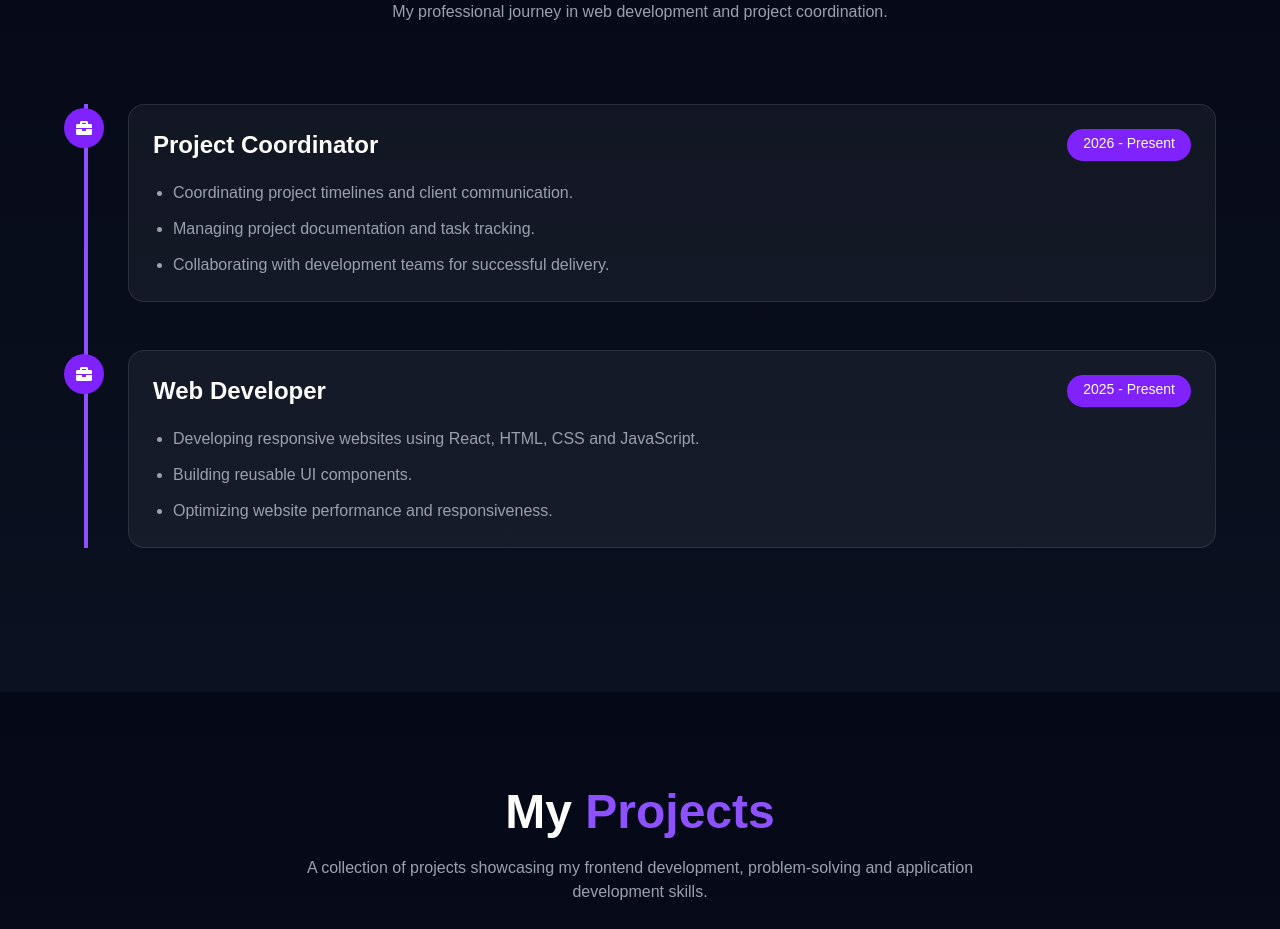
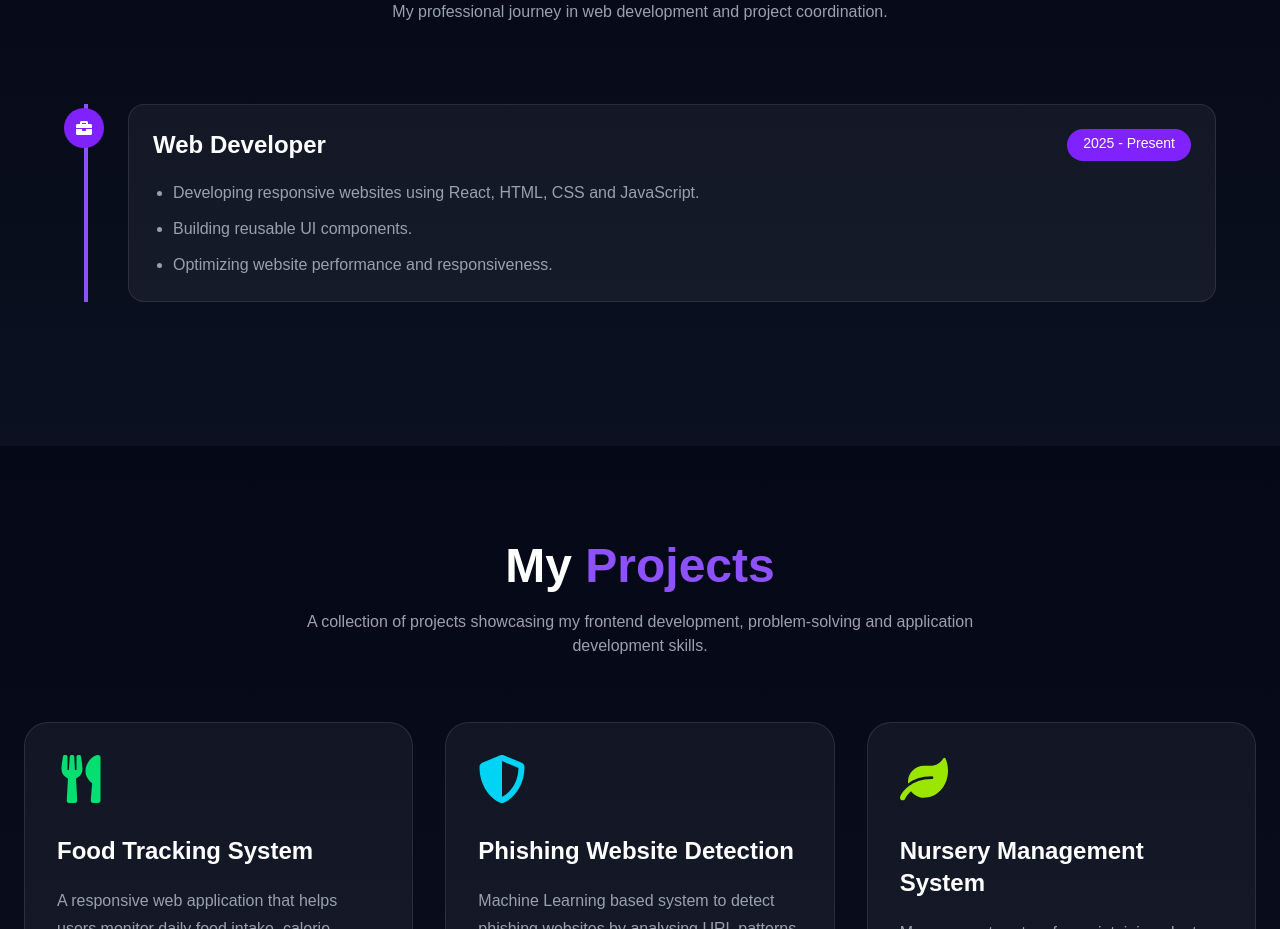
Before and after one commit to Jadhav14/swati-portfolio, a React (Vite) app: page / in a window 1280 px wide. Shown: the part 3180-4109 px from the top of the page. Built offline with nearby package versions, Linux system fonts and the light colour scheme.

Commit message:
Remove Project Coordinator entry from experience list
Removed outdated Project Coordinator experience entry.

```diff
--- a/src/components/Experience.jsx
+++ b/src/components/Experience.jsx
@@ -2,15 +2,6 @@ import { FaBriefcase } from "react-icons/fa";
 
 const experience = [
 
-  {
-    company: "Project Coordinator",
-    duration: "2026 - Present",
-    description: [
-      "Coordinating project timelines and client communication.",
-      "Managing project documentation and task tracking.",
-      "Collaborating with development teams for successful delivery.",
-    ],
-  },
   {
     company: "Web Developer",
     duration: "2025 - Present",
```
